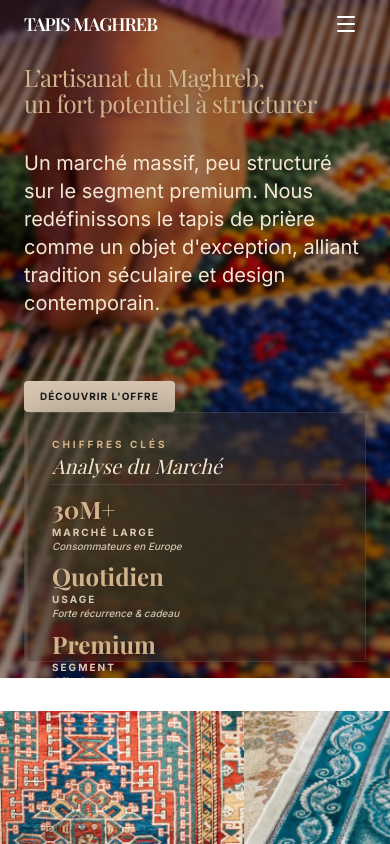
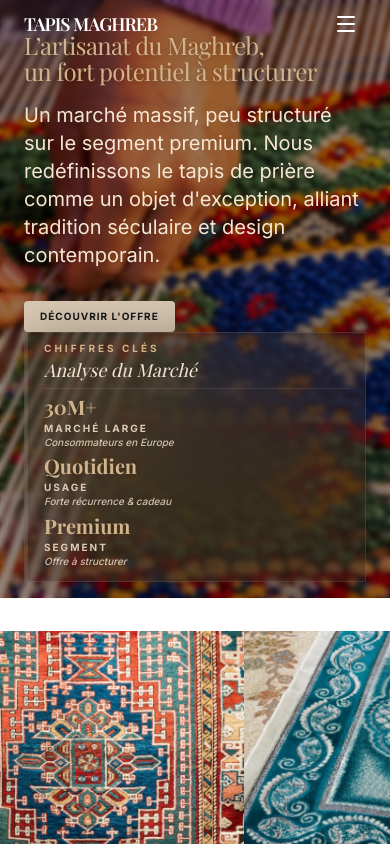
Before and after one commit to lilall39/tapis-maghreb, a Next.js app: page / in a window 390 px wide. Shown: the top 844 px of the page. Built offline with nearby package versions, Linux system fonts and the light colour scheme; a web font is replaced by a local one.

Commit message:
style: further reduce font sizes and paddings on mobile Hero cards to prevent text overflow
Made-with: Cursor

```diff
--- a/src/app/page.tsx
+++ b/src/app/page.tsx
@@ -90,9 +90,9 @@ export default function Home() {
         subtitle="Un marché massif, peu structuré sur le segment premium. Nous redéfinissons le tapis de prière comme un objet d'exception, alliant tradition séculaire et design contemporain."
         imageUrl="/assets/hero-v4.png"
         textContainerClassName="lg:-ml-24"
-        titleClassName="pt-12 md:pt-16"
-        subtitleClassName="text-xl md:text-2xl not-italic font-normal mt-8 md:mt-12"
-        buttonContainerClassName="pt-12 md:pt-20"
+        titleClassName="pt-4 md:pt-16"
+        subtitleClassName="text-xl md:text-2xl not-italic font-normal mt-4 md:mt-12"
+        buttonContainerClassName="pt-4 md:pt-20"
       >
         <div className="relative h-full w-full min-h-[250px] lg:min-h-[650px]">
           <AnimatePresence mode="wait">
@@ -111,17 +111,17 @@ export default function Home() {
                   ease: [0.16, 1, 0.3, 1],
                   delay: 0.3
                 }}
-                className="absolute inset-0 lg:top-24 lg:-bottom-40 lg:-right-32 lg:left-28 glass-card border-l-4 border-brand-primary backdrop-blur-3xl bg-[#1A1A1A]/20 border-white/10 shadow-[0_0_50px_rgba(0,0,0,0.3)] flex flex-col justify-start pt-6 lg:pt-16 px-6 lg:px-12 py-4 lg:py-10 z-10 cursor-default"
+                className="absolute inset-0 lg:top-24 lg:-bottom-40 lg:-right-32 lg:left-28 glass-card border-l-4 border-brand-primary backdrop-blur-3xl bg-[#1A1A1A]/20 border-white/10 shadow-[0_0_50px_rgba(0,0,0,0.3)] flex flex-col justify-start pt-2 lg:pt-16 px-4 lg:px-12 py-2 lg:py-10 z-10 cursor-default"
               >
-                <div className="space-y-2 lg:space-y-4">
+                <div className="space-y-1 lg:space-y-4">
                   <motion.div
                     initial={{ opacity: 0, y: 20 }}
                     animate={{ opacity: 1, y: 0 }}
                     transition={{ delay: 0.8 }}
-                    className="pb-1 lg:pb-2 border-b border-white/10 mb-2 lg:mb-4"
+                    className="pb-1 lg:pb-2 border-b border-white/10 mb-1 lg:mb-4"
                   >
                     <p className="text-brand-accent font-bold uppercase tracking-[0.3em] text-[10px] lg:text-sm mb-0 lg:mb-1">Chiffres Clés</p>
-                    <h3 className="text-xl lg:text-3xl font-serif text-[#F5E6D3] italic">Analyse du Marché</h3>
+                    <h3 className="text-lg lg:text-3xl font-serif text-[#F5E6D3] italic">Analyse du Marché</h3>
                   </motion.div>
 
                   {[
@@ -136,7 +136,7 @@ export default function Home() {
                       transition={{ duration: 0.8, delay: 1.0 + (i * 0.2), ease: "easeOut" }}
                       className="flex flex-col"
                     >
-                      <div className="text-2xl lg:text-4xl font-serif text-[#D2B48C] font-bold origin-left drop-shadow-sm mb-0 lg:mb-2">
+                      <div className="text-xl lg:text-4xl font-serif text-[#D2B48C] font-bold origin-left drop-shadow-sm mb-0 lg:mb-2">
                         {stat.value}
                       </div>
                       <div className="space-y-0">
@@ -165,9 +165,9 @@ export default function Home() {
                   duration: 1.5,
                   ease: [0.16, 1, 0.3, 1]
                 }}
-                className="absolute inset-0 lg:top-24 lg:-bottom-40 lg:-right-32 lg:left-28 glass-card border-l-4 border-brand-primary backdrop-blur-3xl bg-[#1A1A1A]/20 border-white/10 shadow-[0_0_50px_rgba(0,0,0,0.3)] flex flex-col justify-start pt-6 lg:pt-16 px-6 lg:px-12 py-4 lg:py-10 z-20 cursor-default"
+                className="absolute inset-0 lg:top-24 lg:-bottom-40 lg:-right-32 lg:left-28 glass-card border-l-4 border-brand-primary backdrop-blur-3xl bg-[#1A1A1A]/20 border-white/10 shadow-[0_0_50px_rgba(0,0,0,0.3)] flex flex-col justify-start pt-2 lg:pt-16 px-4 lg:px-12 py-2 lg:py-10 z-20 cursor-default"
               >
-                <div className="space-y-2 lg:space-y-4">
+                <div className="space-y-1 lg:space-y-4">
                   <motion.div
                     initial={{ opacity: 0, scale: 0.9 }}
                     animate={{ opacity: 1, scale: 1 }}
--- a/src/app/partenariats/page.tsx
+++ b/src/app/partenariats/page.tsx
@@ -62,8 +62,8 @@ export default function Partenariats() {
         imageUrl="/assets/partnership-hero-final.png"
         animateZoom={true}
         showButton={false}
-        titleClassName="lg:whitespace-nowrap pt-12 md:pt-16"
-        subtitleClassName="text-xl md:text-2xl not-italic font-normal mt-8 md:mt-12"
+        titleClassName="lg:whitespace-nowrap pt-4 md:pt-16"
+        subtitleClassName="text-xl md:text-2xl not-italic font-normal mt-4 md:mt-12"
       />
 
       {/* Section 2: Carousel à Tringle Dorée (Ultra Premium) */}
--- a/src/app/produit/page.tsx
+++ b/src/app/produit/page.tsx
@@ -43,10 +43,10 @@ export default function Produit() {
         }
         subtitle="Une offre claire, une production maîtrisée et des éléments différenciants identifiés. Les fondations sont posées pour une exécution progressive et maîtrisée."
         imageUrl="/assets/rugs-collection.png"
-        titleClassName="pt-12 md:pt-16"
+        titleClassName="pt-4 md:pt-16"
         textContainerClassName="lg:-ml-24"
-        subtitleClassName="text-xl md:text-2xl not-italic font-normal mt-8 md:mt-12"
-        buttonContainerClassName="pt-12 md:pt-24"
+        subtitleClassName="text-xl md:text-2xl not-italic font-normal mt-4 md:mt-12"
+        buttonContainerClassName="pt-4 md:pt-24"
         buttonText="Pourquoi nous rejoindre"
         buttonLink="/partenariats"
       >
@@ -66,16 +66,16 @@ export default function Produit() {
                   duration: 1.5,
                   ease: [0.16, 1, 0.3, 1]
                 }}
-                className="absolute inset-0 lg:top-24 lg:-bottom-40 lg:-right-32 lg:left-28 glass-card border-l-4 border-[#D2B48C] backdrop-blur-3xl bg-[#1A1A1A]/20 border-white/10 shadow-[0_0_50px_rgba(0,0,0,0.3)] flex flex-col justify-start pt-6 lg:pt-16 px-6 lg:px-12 py-4 lg:py-10 z-10 cursor-default"
+                className="absolute inset-0 lg:top-24 lg:-bottom-40 lg:-right-32 lg:left-28 glass-card border-l-4 border-[#D2B48C] backdrop-blur-3xl bg-[#1A1A1A]/20 border-white/10 shadow-[0_0_50px_rgba(0,0,0,0.3)] flex flex-col justify-start pt-2 lg:pt-16 px-4 lg:px-12 py-2 lg:py-10 z-10 cursor-default"
               >
-                <div className="space-y-2 lg:space-y-4">
+                <div className="space-y-1 lg:space-y-4">
                   <motion.div
                     initial={{ opacity: 0, y: 20 }}
                     animate={{ opacity: 1, y: 0 }}
                     transition={{ delay: 0.8 }}
                     className="pb-1 lg:pb-2 border-b border-white/10 mb-1 lg:mb-2"
                   >
-                    <h3 className="text-xl lg:text-3xl font-serif text-[#F5E6D3] italic leading-tight mb-1 lg:mb-2">
+                    <h3 className="text-lg lg:text-3xl font-serif text-[#F5E6D3] italic leading-tight mb-1 lg:mb-2">
                       Des éléments difficilement <span className="italic text-[#D2B48C]">réplicables</span>
                     </h3>
                     <p className="text-sm lg:text-xl text-[#F5E6D3]/90 font-normal leading-tight lg:leading-relaxed">
@@ -124,16 +124,16 @@ export default function Produit() {
                   duration: 1.5,
                   ease: [0.16, 1, 0.3, 1]
                 }}
-                className="absolute inset-0 lg:top-24 lg:-bottom-40 lg:-right-32 lg:left-28 glass-card border-l-4 border-[#D2B48C] backdrop-blur-3xl bg-[#1A1A1A]/20 border-white/10 shadow-[0_0_50px_rgba(0,0,0,0.3)] flex flex-col justify-start pt-6 lg:pt-16 px-6 lg:px-12 py-4 lg:py-10 z-10 cursor-default"
+                className="absolute inset-0 lg:top-24 lg:-bottom-40 lg:-right-32 lg:left-28 glass-card border-l-4 border-[#D2B48C] backdrop-blur-3xl bg-[#1A1A1A]/20 border-white/10 shadow-[0_0_50px_rgba(0,0,0,0.3)] flex flex-col justify-start pt-2 lg:pt-16 px-4 lg:px-12 py-2 lg:py-10 z-10 cursor-default"
               >
-                <div className="space-y-2 lg:space-y-4">
+                <div className="space-y-1 lg:space-y-4">
                   <motion.div
                     initial={{ opacity: 0, y: 20 }}
                     animate={{ opacity: 1, y: 0 }}
                     transition={{ delay: 0.8 }}
                     className="pb-1 lg:pb-2 border-b border-white/10 mb-1 lg:mb-2"
                   >
-                    <h3 className="text-xl lg:text-3xl font-serif text-[#F5E6D3] italic leading-tight mb-1 lg:mb-2">
+                    <h3 className="text-lg lg:text-3xl font-serif text-[#F5E6D3] italic leading-tight mb-1 lg:mb-2">
                       Positionnement <span className="italic text-[#D2B48C]">produit</span>
                     </h3>
                     <p className="text-sm lg:text-xl text-[#F5E6D3]/90 font-normal leading-tight lg:leading-relaxed">
```
